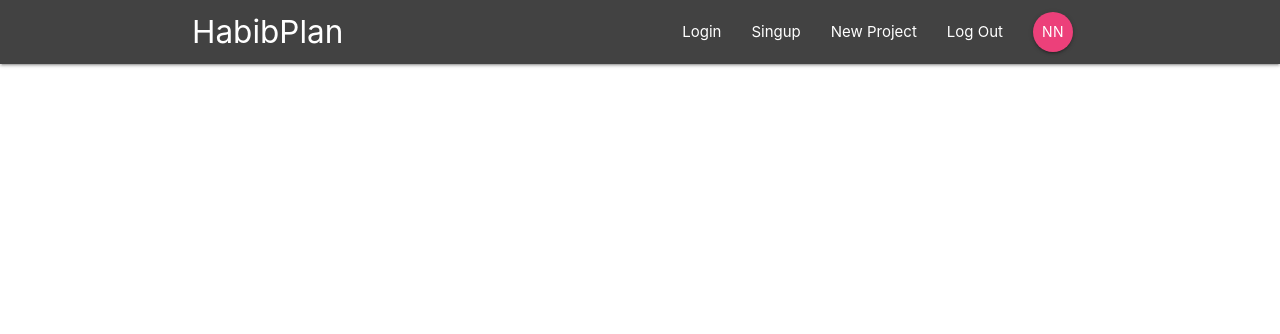
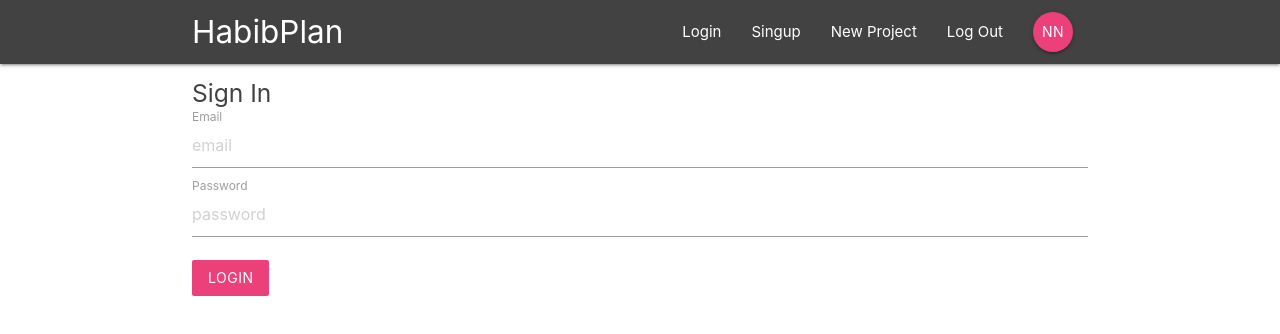
Before and after one commit to 4hmedhabib/Planning-Project, a React (Create React App) app: page /signin in a window 1280 px wide. Shown: the top 334 px of the page. Built offline with nearby package versions, Linux system fonts and the light colour scheme.

Commit message:
added signin page

```diff
--- a/src/App.js
+++ b/src/App.js
@@ -1,6 +1,7 @@
 import { Route, Switch } from 'react-router-dom';
 
 import Layout from './components/Layout/Layout';
+import SignIn from './pages/Auth/SignIn';
 import Dashboard from './pages/Dashboard/Dashboard';
 import ProjectDetails from './pages/Projects/ProjectDetails';
 
@@ -10,7 +11,8 @@ function App() {
 			<Layout>
 				<Switch>
 					<Route path="/" exact component={Dashboard} />
-					<Route path="/projects/:id" exact component={ProjectDetails} />
+					<Route path="/projects/:id" component={ProjectDetails} />
+					<Route path="/signin" component={SignIn} />
 				</Switch>
 			</Layout>
 		</div>
--- a/src/pages/Auth/SignIn.js
+++ b/src/pages/Auth/SignIn.js
@@ -0,0 +1,45 @@
+import { useState } from 'react';
+
+const SignIn = () => {
+	const [ email, setEmail ] = useState('');
+	const [ password, setPassword ] = useState('');
+
+	const handleSubmit = (e) => {
+		e.preventDefault();
+	};
+
+	return (
+		<div className="container">
+			<form className="white" onSubmit={handleSubmit}>
+				<h5 className="grey-text text-darken-3 ">Sign In</h5>
+				<div className="input-field">
+					<label htmlFor="email">Email</label>
+					<input
+						type="text"
+						name="email"
+						id="email"
+						placeholder="email"
+						onChange={(e) => setEmail(e.target.value)}
+						email={email}
+					/>
+				</div>
+				<div className="input-field">
+					<label htmlFor="password">Password</label>
+					<input
+						type="password"
+						name="password"
+						id="password"
+						placeholder="password"
+						onChange={(e) => setPassword(e.target.value)}
+						value={password}
+					/>
+				</div>
+				<div className="input-field">
+					<button className="btn pink lighten-1 z-depth-0">Login</button>
+				</div>
+			</form>
+		</div>
+	);
+};
+
+export default SignIn;
```
